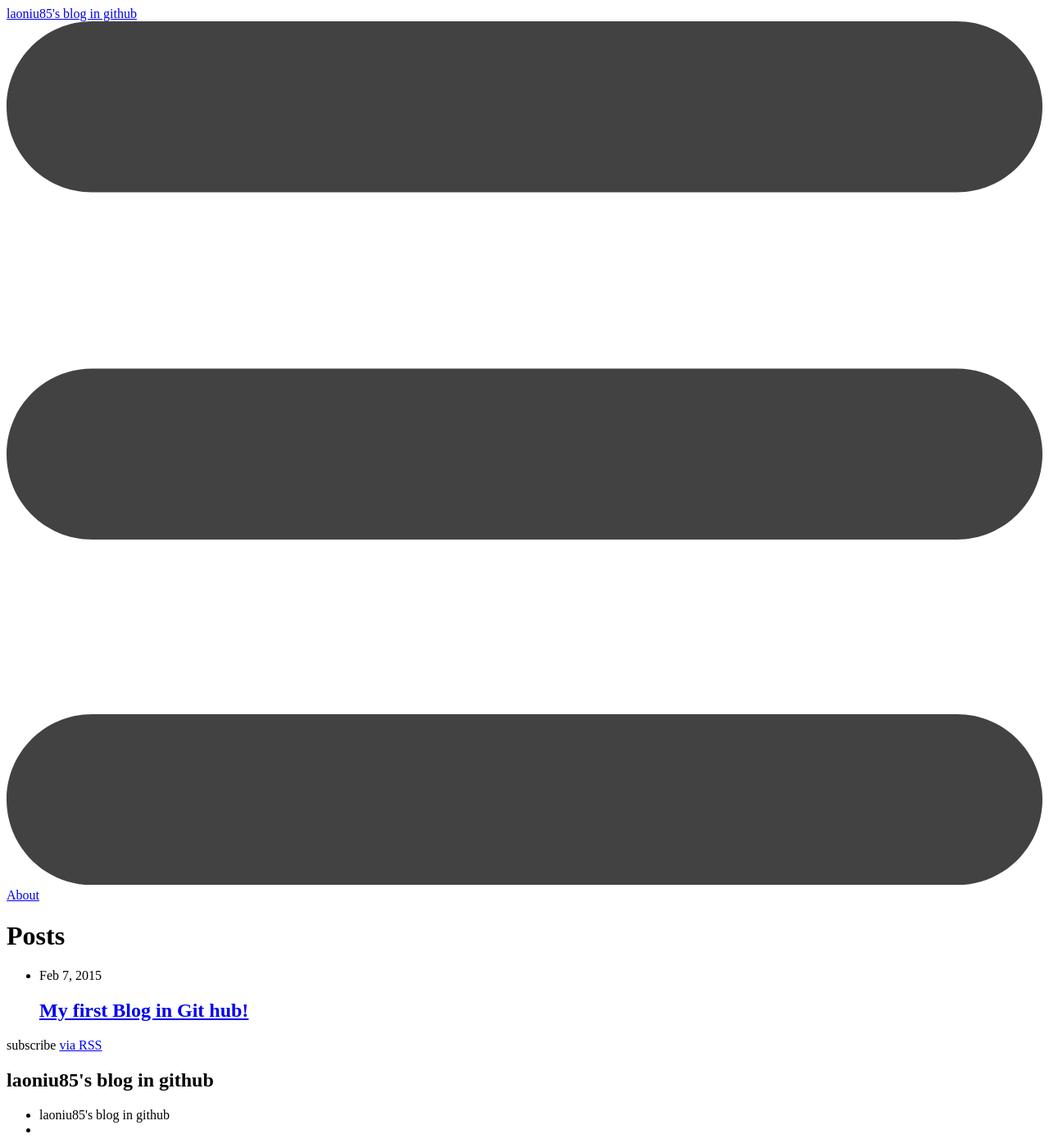
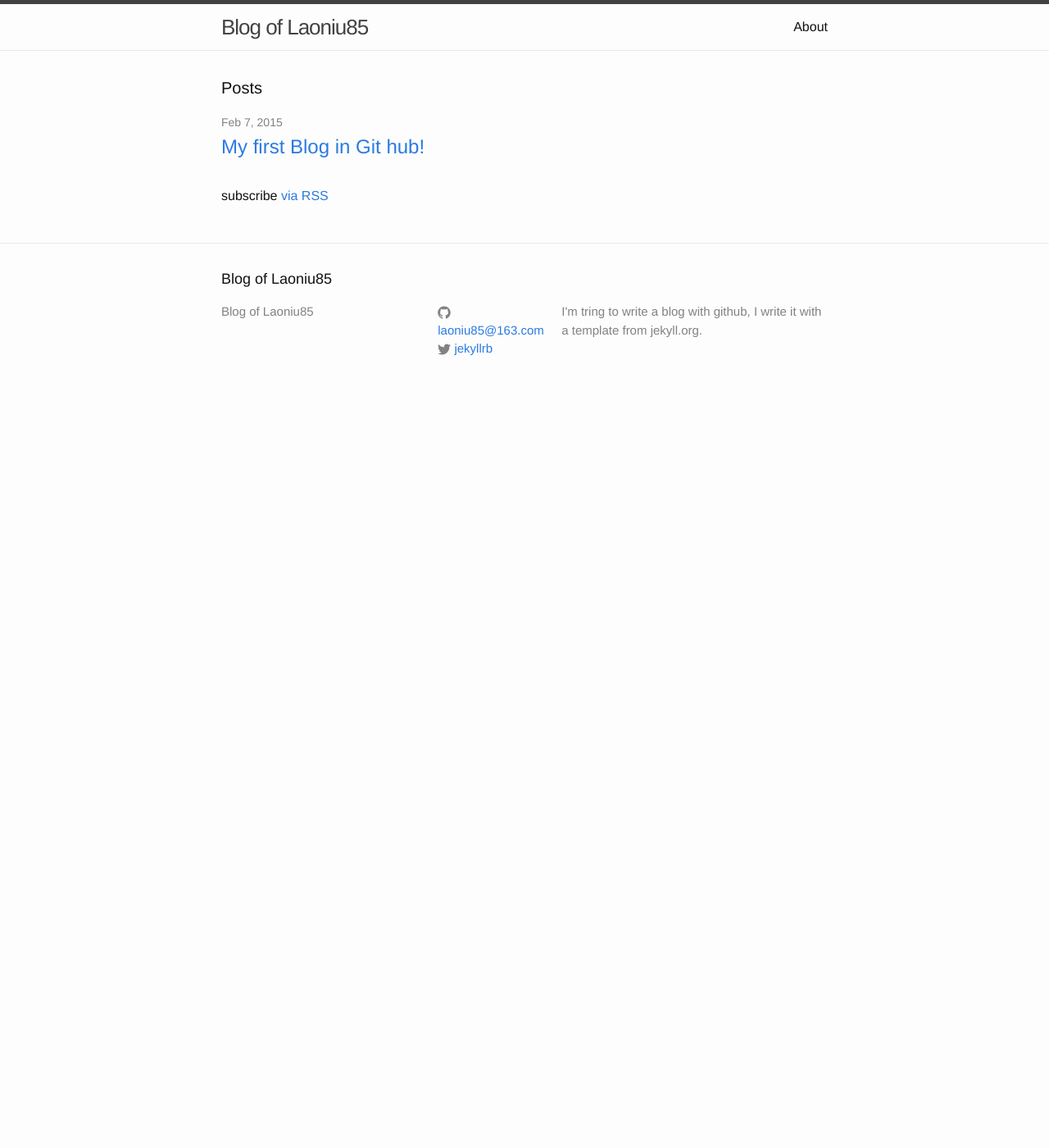
Before and after one commit to laoniu85/laoniu85.github.io, a Jekyll site: the page built from index.html, in a window 1280 px wide and 1400 px high. Shown: the whole window at 82% size. Built offline with Jekyll 4.4.1, drawn with Linux system fonts in a browser that asks for light colours.

Commit message:
fix config

```diff
--- a/_config.yml
+++ b/_config.yml
@@ -1,8 +1,8 @@
 # Site settings
-title: laoniu85's blog in github
+title: Blog of Laoniu85
 description: > # this means to ignore newlines until "baseurl:"
   I'm tring to write a blog with github, I write it with a template from jekyll.org.
-baseurl: ./laoniu85.github.io
+baseurl: /laoniu85.github.io
 url: "http://laoniu85.github.io" # the base hostname & protocol for your site
 twitter_username: jekyllrb
 github_username:  laoniu85@163.com
```
